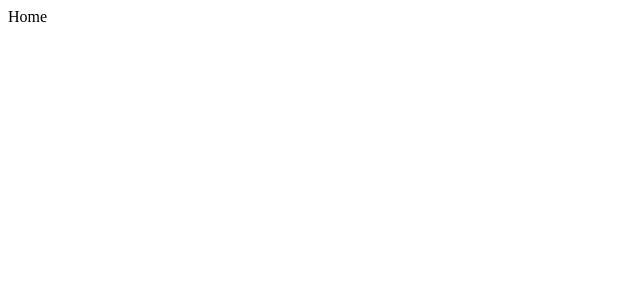
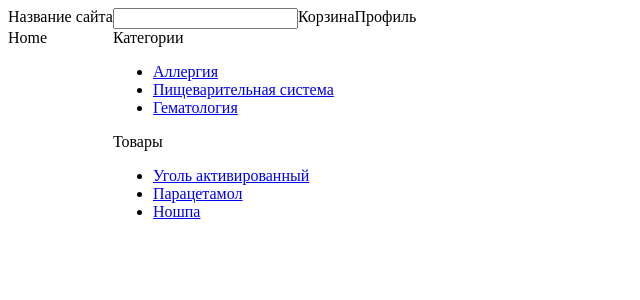
Before and after one commit to KirillPleshkov/timp_coursework_front, a React (Create React App) app: page / in a window 1280 px wide. Shown: the top 300 px of the page, without its empty margins (0-640 px from the left). Built offline with nearby package versions, Linux system fonts and the light colour scheme.

Commit message:
v 1.1 pages and nav

```diff
--- a/src/App.tsx
+++ b/src/App.tsx
@@ -1,17 +1,19 @@
 import React from 'react';
 import { BrowserRouter, Route, Routes } from 'react-router-dom';
 import Home from './pages/Home';
-import Qwer from './pages/Qwer';
+import { Product } from './pages/Product';
 
 function App() {
 
   return (
+
     <BrowserRouter>
-       <Routes>
-          <Route path="/" element={<Home/>} />
-          <Route path="/qwer" element={<Qwer/>} />
-       </Routes>
-     </BrowserRouter>
+      <Routes>
+        <Route path="/" element={<Home />} />
+        <Route path="product/:productId" element={<Product />} />
+      </Routes>
+    </BrowserRouter>
+
   );
 }
 
--- /dev/null
+++ b/src/components/Search.tsx
@@ -0,0 +1,62 @@
+import React from 'react';
+import { useInput } from '../hooks/useInput';
+import { Link } from 'react-router-dom';
+
+const categories = [
+  { name: 'Аллергия', id: 0 },
+  { name: 'Пищеварительная система', id: 1 },
+  { name: 'Гематология', id: 2 }
+]
+
+const products = [
+  { name: 'Уголь активированный', id: 0 },
+  { name: 'Парацетамол', id: 1 },
+  { name: 'Ношпа', id: 2 }
+]
+
+const Search: React.FC = () => {
+
+  const [inputValue, changeHandler] = useInput()
+
+  return (
+    <div>
+      <input
+        type='text'
+        value={inputValue}
+        onChange={changeHandler}
+      />
+
+      <div style={{ position: 'absolute' }}>
+
+        <div>Категории</div>
+        <ul>
+          {
+            categories.map((elem) => (
+              <li>
+                <Link to={`/category/${elem.id}`} >
+                  {elem.name}
+                </Link>
+              </li>
+            ))
+          }
+        </ul>
+
+        <div>Товары</div>
+        <ul>
+          {
+            products.map((elem) => (
+              <li>
+                <Link to={`/product/${elem.id}`} >
+                  {elem.name}
+                </Link>
+              </li>
+            ))
+          }
+        </ul>
+
+      </div>
+    </div>
+  );
+};
+
+export { Search };
--- /dev/null
+++ b/src/components/UI/Navbar.tsx
@@ -0,0 +1,15 @@
+import React from 'react';
+import { Search } from '../Search';
+
+const Navbar: React.FC = () => {
+  return (
+    <div style={{display: 'flex'}}>
+      <div>Название сайта</div>
+      <Search/>
+      <div>Корзина</div>
+      <div>Профиль</div>
+    </div>
+  );
+};
+
+export { Navbar };
--- /dev/null
+++ b/src/hooks/useInput.ts
@@ -0,0 +1,16 @@
+import { useState } from "react"
+
+
+function useInput(initialValue = ''): [
+  string, React.ChangeEventHandler<HTMLInputElement>
+] {
+  const [value, setValue] = useState<string>(initialValue)
+
+  const changeHandler: React.ChangeEventHandler<HTMLInputElement> = (e) => {
+    setValue(e.target.value)
+  }
+
+  return [value, changeHandler]
+}
+
+export {useInput}
--- a/src/pages/Home.tsx
+++ b/src/pages/Home.tsx
@@ -1,15 +1,14 @@
 import React from 'react';
+import { Navbar } from '../components/UI/Navbar';
 
-interface HomeProps {
 
-}
-
-const Home: React.FC<HomeProps> = () => {
-    return (
-        <div>
-            Home
-        </div>
-    );
+const Home: React.FC = () => {
+  return (
+    <div>
+      <Navbar/>
+      Home
+    </div>
+  );
 };
 
 export default Home;
--- /dev/null
+++ b/src/pages/Product.tsx
@@ -0,0 +1,19 @@
+import React from 'react';
+import { useParams } from 'react-router-dom';
+import { Navbar } from '../components/UI/Navbar';
+
+
+
+const Product: React.FC = () => {
+
+  const { productId } = useParams()
+
+  return (
+    <div>
+      <Navbar/>
+      {productId}
+    </div>
+  );
+};
+
+export { Product };
--- a/src/pages/Qwer.tsx
+++ /dev/null
@@ -1,15 +0,0 @@
-import React from 'react';
-
-interface QwerProps {
-
-}
-
-const Qwer: React.FC<QwerProps> = () => {
-    return (
-        <div>
-            Qwer6575675665
-        </div>
-    );
-};
-
-export default Qwer;
```
